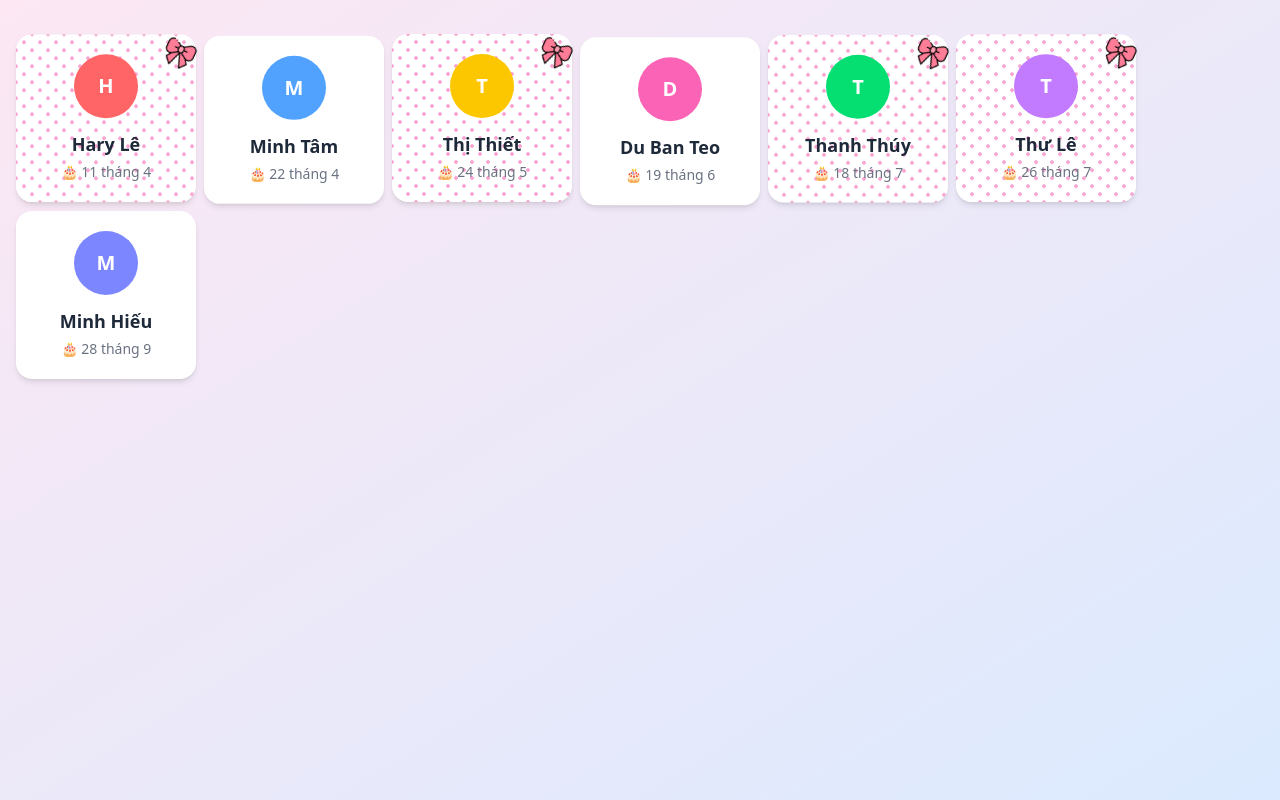
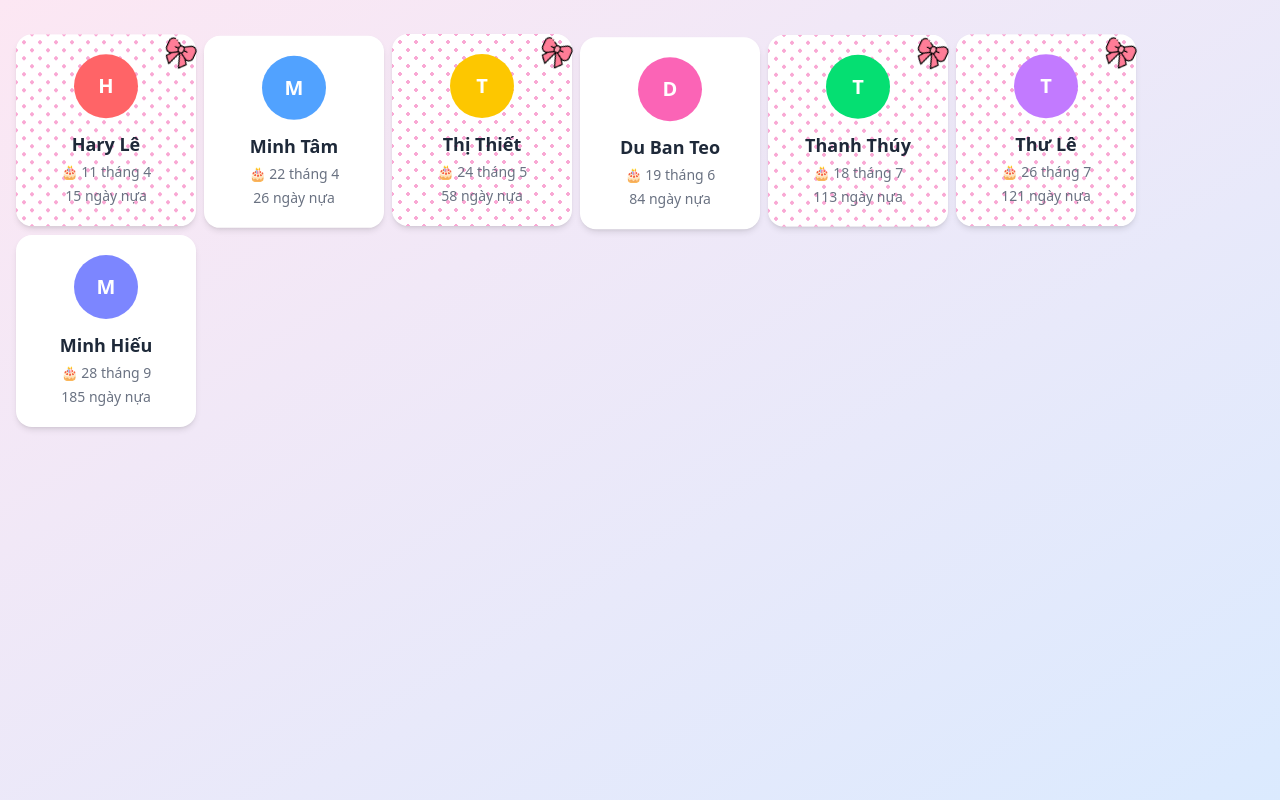
Before and after one commit to dubanteo19/m-sinh-nhat, a React (Vite) app: page / in a window 1280 px wide. Built offline with nearby package versions, Linux system fonts and the light colour scheme.

Commit message:
feature: add remainig days

```diff
--- a/src/components/person-card.tsx
+++ b/src/components/person-card.tsx
@@ -14,13 +14,28 @@ export const PersonCard = ({ id, dob, name }: Person) => {
     const [year, month, day] = dob.split("-");
     return new Date(Number(year), Number(month) - 1, Number(day));
   };
+
   const date = parseDOB(dob);
   const formattedDob = date.toLocaleDateString("vi-VN", {
     month: "long",
     day: "numeric",
   });
 
-  const ids = [6,3,4,5]
+  const today = new Date();
+
+  // Birthday this year
+  const nextBirthday = new Date(
+    today.getFullYear(),
+    date.getMonth(),
+    date.getDate(),
+  );
+  if (nextBirthday < today) {
+    nextBirthday.setFullYear(today.getFullYear() + 1);
+  }
+
+  const diffTime = nextBirthday.getTime() - today.getTime();
+  const remaining = Math.ceil(diffTime / (1000 * 60 * 60 * 24));
+  const ids = [6, 3, 4, 5];
   const thao = ids.includes(id);
   const color = colorMap[id] || "bg-gray-400";
 
@@ -29,11 +44,11 @@ export const PersonCard = ({ id, dob, name }: Person) => {
       style={{
         animationDelay: `${id * 0.2}s`,
         background: thao
-        ? `
+          ? `
         radial-gradient(#f9a8d4 2px, transparent 2px),
         radial-gradient(#f9a8d4 2px, transparent 2px),
         #ffffff`
-        : undefined,
+          : undefined,
         backgroundSize: thao ? "16px 16px" : undefined,
         backgroundPosition: thao ? "0 0, 8px 8px" : undefined,
       }}
@@ -57,6 +72,8 @@ export const PersonCard = ({ id, dob, name }: Person) => {
       <h2 className="text-lg font-semibold text-gray-800">{name}</h2>
       {/* Birthday */}
       <p className="text-gray-500 text-sm mt-1">🎂 {formattedDob}</p>
+      {/* Remainng */}
+      <p className="text-gray-500 text-sm mt-1">{remaining} ngày nựa</p>
     </div>
   );
 };
--- a/src/page/HomePage.tsx
+++ b/src/page/HomePage.tsx
@@ -4,13 +4,15 @@ import { people } from "@/data/people";
 export const HomePage = () => {
   const getNextBirthDay = (dob: string) => {
     const today = new Date();
-    const birthDate = new Date(dob);
+    const [year, month, day] = dob.split("-");
+    const birthDate = new Date(Number(year), Number(month) - 1, Number(day));
+
     const next = new Date(
       today.getFullYear(),
       birthDate.getMonth(),
       birthDate.getDate(),
     );
-    if (next < today) {
+    if (next <= today) {
       next.setFullYear(today.getFullYear() + 1);
     }
     return next;
```
